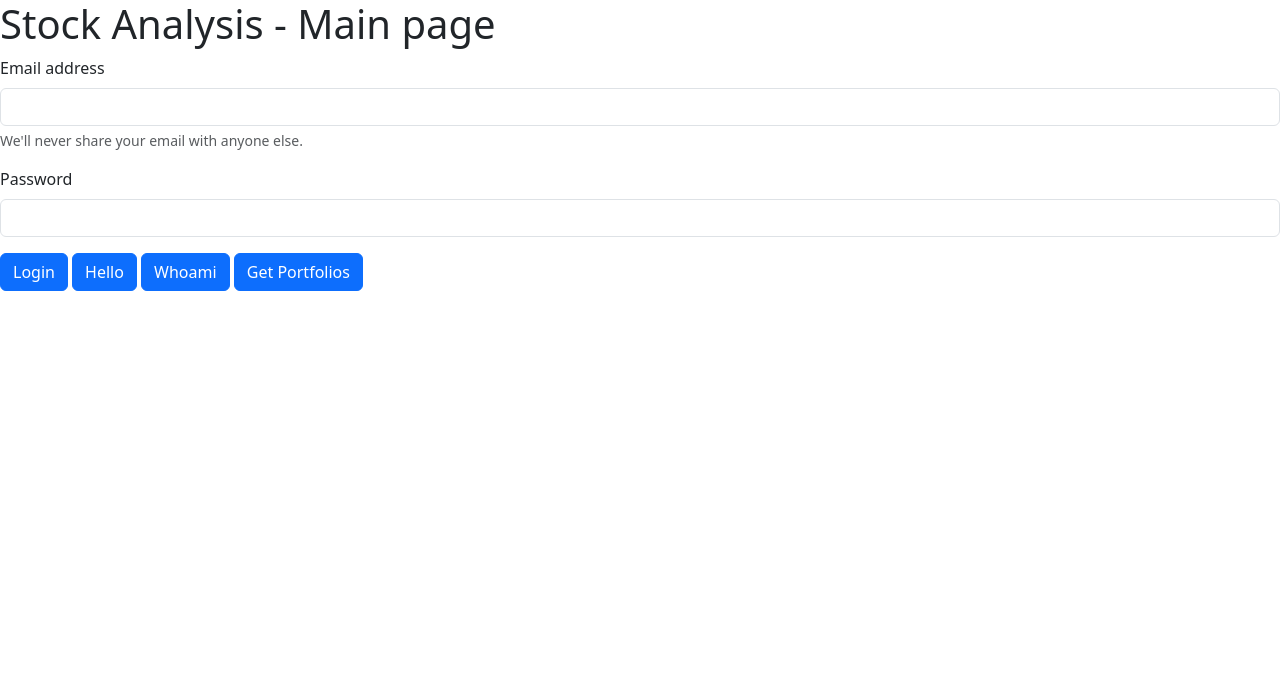
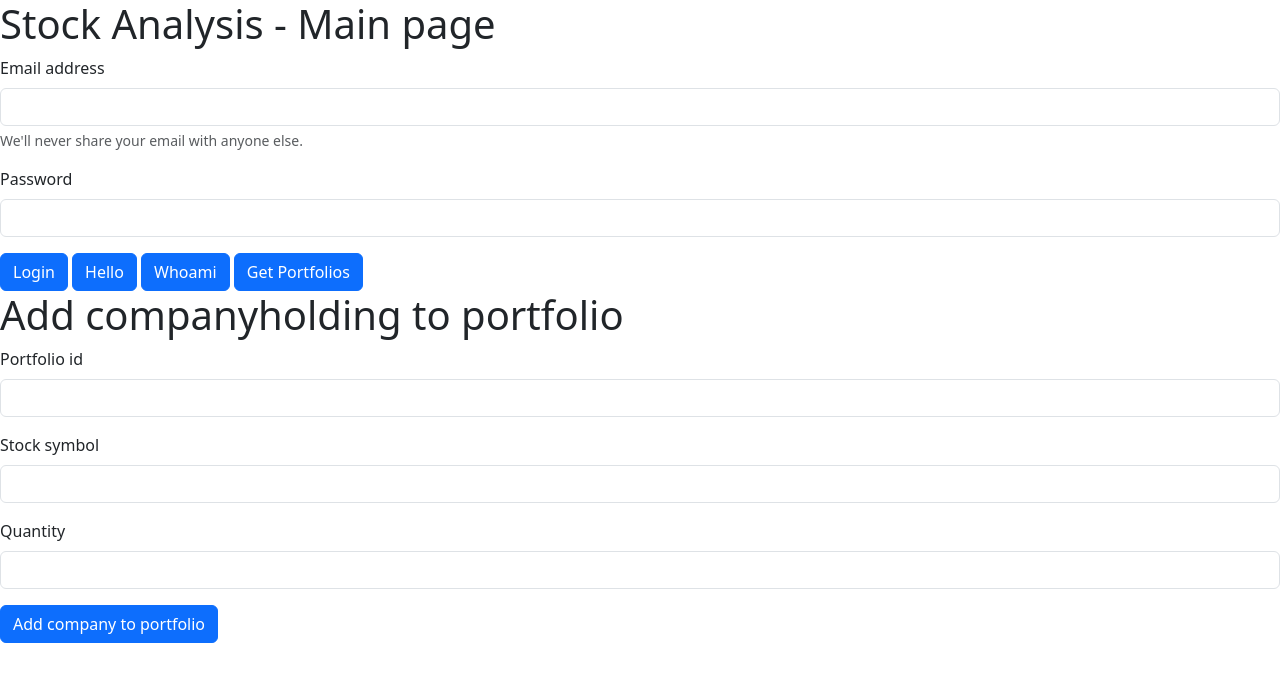
Before and after one commit to KristianSBy00/stock-analysis, a website: page static/index.html in a window 1280 px wide. Drawn offline with nearby package versions, Linux system fonts and the light colour scheme.

Commit message:
Enhance portfolio management UI and functionality
- Updated worker.ts to support dynamic portfolio routes and added functionality for adding company holdings to portfolios.
- Modified static/index.html to include input fields for portfolio ID, stock symbol, and quantity, along with a button to add company holdings.
- Implemented addCompanyToPortfolio function in static/index.js to handle the addition of company holdings via API calls.

```diff
--- a/static/index.html
+++ b/static/index.html
@@ -20,11 +20,26 @@
       <label for="exampleInputPassword1" class="form-label">Password</label>
       <input type="password" class="form-control" id="passwordId">
    </div>
-   <button class="btn btn-primary" onclick="login()">Login</button>
-   <button class="btn btn-primary" onclick="hello_world()">Hello</button>
-   <button class="btn btn-primary" onclick="whoami()">Whoami</button>
-   <button class="btn btn-primary" onclick="getPortfolios()">Get Portfolios</button>
-
+   </div>
+      <button class="btn btn-primary" onclick="login()">Login</button>
+      <button class="btn btn-primary" onclick="hello_world()">Hello</button>
+      <button class="btn btn-primary" onclick="whoami()">Whoami</button>
+      <button class="btn btn-primary" onclick="getPortfolios()">Get Portfolios</button>
+   </div>
+   <h1>Add companyholding to portfolio</h1>
+   <div class="mb-3">
+      <label for="exampleInputPassword1" class="form-label">Portfolio id</label>
+      <input type="text" class="form-control" id="portfolioId">
+   </div>
+   <div class="mb-3">
+      <label for="exampleInputPassword1" class="form-label">Stock symbol</label>
+      <input type="text" class="form-control" id="symbolId">
+   </div>
+   <div class="mb-3">
+      <label for="exampleInputPassword1" class="form-label">Quantity</label>
+      <input type="text" class="form-control" id="quantityId">
+   </div>
+   <button class="btn btn-primary" onclick="addCompanyToPortfolio()">Add company to portfolio</button>
    <script src="index.js"></script>
 </body>
 </html>
--- a/static/index.js
+++ b/static/index.js
@@ -59,3 +59,21 @@ async function getPortfolios() {
    const data = await response.json();
    console.log(data);
 }
+
+async function addCompanyToPortfolio() {
+   const token = localStorage.getItem('authToken');
+   const portfolioId = document.getElementById('portfolioId').value;
+   const symbol = document.getElementById('symbolId').value;
+   const quantity = document.getElementById('quantityId').value;
+   const response = await fetch(`/api/portfolios/${portfolioId}/holdings`, {
+      method: 'POST',
+      headers: {
+         'Authorization': `Bearer ${token}`,
+         'Content-Type': 'application/json',
+      },
+      body: JSON.stringify({
+         symbol: symbol,
+         quantity: quantity,
+      }),
+   });
+}
```
Also changed, not shown: src/worker.ts (+14 -2 lines).
